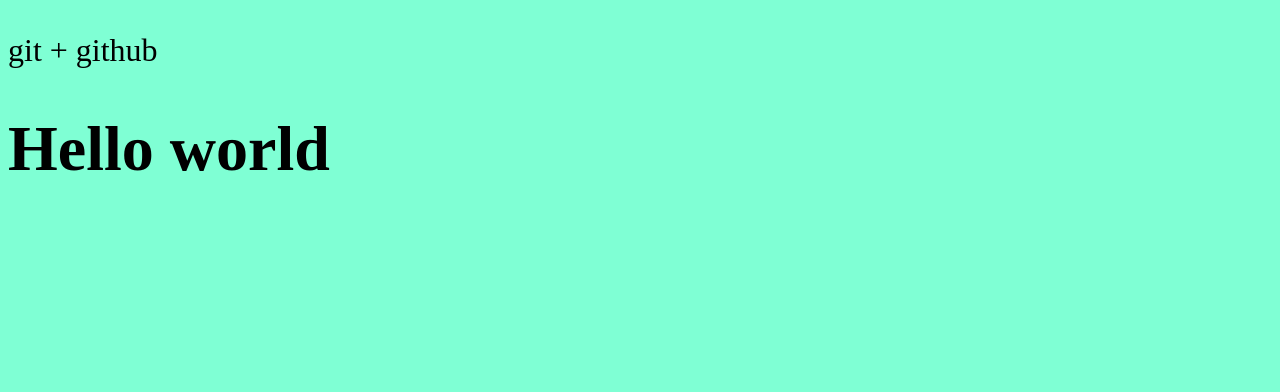
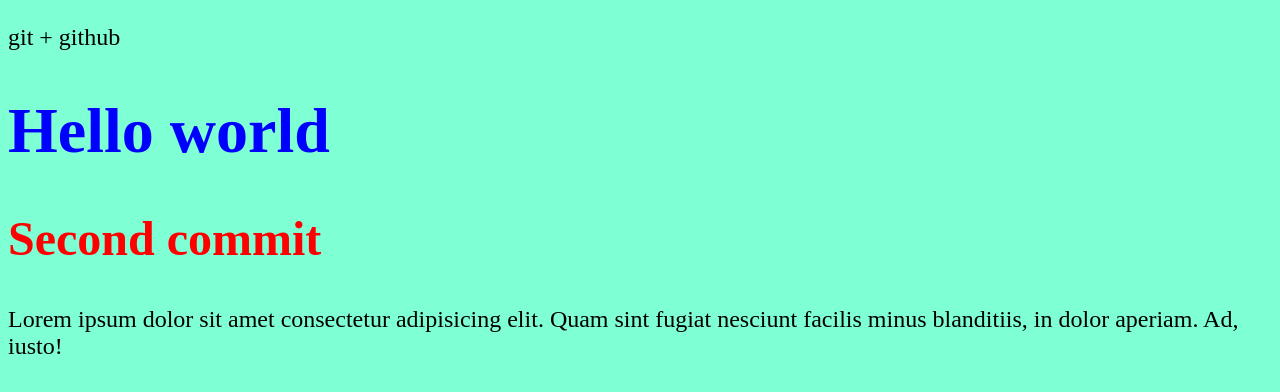
Before and after one commit to pavelskooma/gittest, a plain HTML site: page index.html in a window 1280 px wide. Drawn offline with Linux system fonts and the light colour scheme.

Commit message:
second add h2 and css

```diff
--- a/css/main.css
+++ b/css/main.css
@@ -1,4 +1,14 @@
 body {
-    font-size: 32px;
+    font-size: 24px;
     background-color: aquamarine;
 }
+
+h2 {
+    color: red;
+    font-size: 48px;
+}
+
+h1 {
+    color: blue;
+    font-size: 64px;
+}
--- a/index.html
+++ b/index.html
@@ -5,10 +5,13 @@
     <meta http-equiv="X-UA-Compatible" content="IE=edge">
     <meta name="viewport" content="width=device-width, initial-scale=1.0">
     <title>Test git</title>
-    <link rel="stylesheet" href="/css/main.css  ">
+    <link rel="stylesheet" href="css/main.css  ">
 </head>
 <body>
     <p>git + github</p>
     <h1> Hello world</h1>
+    <h2> Second commit</h2>
+    <p>Lorem ipsum dolor sit amet consectetur adipisicing elit. Quam sint fugiat nesciunt facilis minus blanditiis, in dolor aperiam. Ad, iusto!</p>
+
 </body>
 </html>
```
